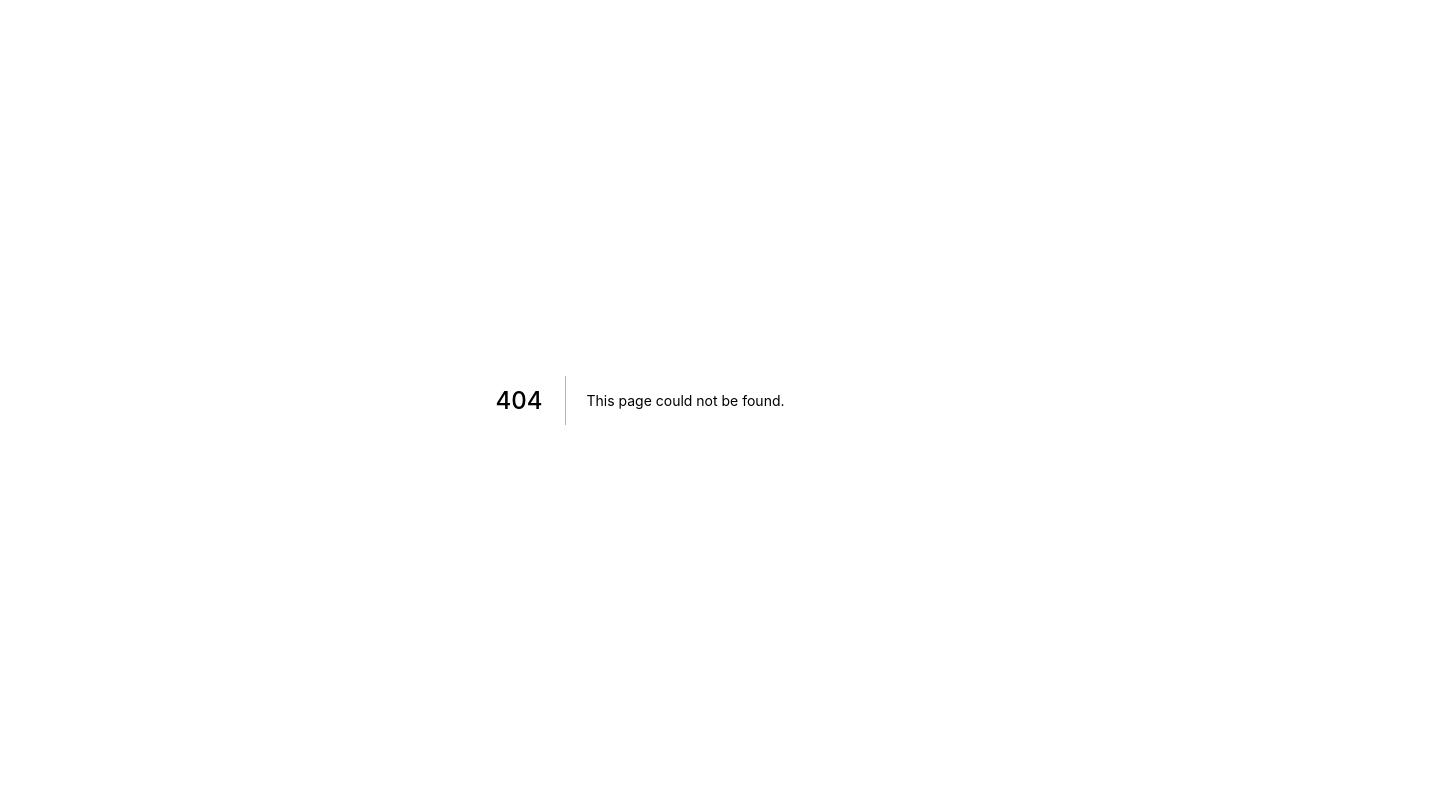
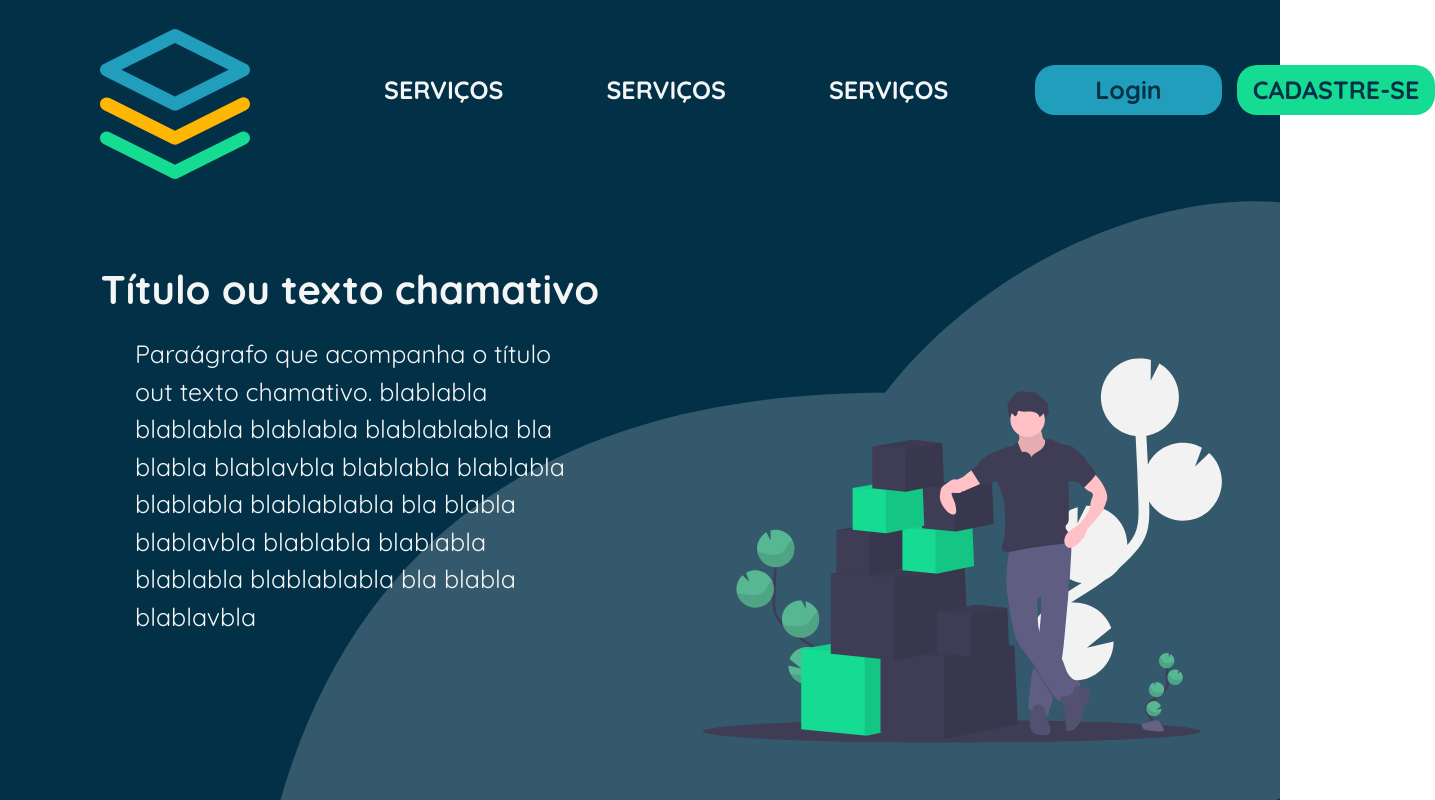
Before and after one commit to iigorcunha/open_wms_frontend, a Next.js app: page /home in a window 1280 px wide. Before the commit this address had no page. Shown: the whole page, 1435 px wide, since content can reach past the window. Built offline with nearby package versions, Linux system fonts and the light colour scheme.

Commit message:
create home page

```diff
--- /dev/null
+++ b/src/pages/home.tsx
@@ -0,0 +1,125 @@
+import {
+  Box,
+  Stack,
+  Text,
+  Image,
+  Flex,
+  HStack,
+  Button,
+} from '@chakra-ui/react';
+import Link from 'next/link';
+
+export default function Home(): JSX.Element {
+  return (
+    <Box
+      bg="main.darkBlue"
+      w="100vw"
+      h="100vh"
+      bgImage="url('/images/personBackground.svg')"
+      bgRepeat="no-repeat"
+      bgPosition="right bottom"
+      bgSize={1000}
+    >
+      <Flex px="100px" align="center" mb="80px">
+        <Image mt="29px" src="/images/wmsLogo.svg" width="150px" />
+        <HStack ml="118px" spacing="71px">
+          <Link href="/">
+            <Button
+              bg="transparent"
+              color="main.white"
+              fontWeight="bold"
+              fontSize="25px"
+              _hover={{
+                color: 'main.yellow',
+              }}
+              _active={{}}
+            >
+              SERVIÇOS
+            </Button>
+          </Link>
+
+          <Link href="/">
+            <Button
+              bg="transparent"
+              color="main.white"
+              fontWeight="bold"
+              fontSize="25px"
+              _hover={{
+                color: 'main.yellow',
+              }}
+              _active={{}}
+            >
+              SERVIÇOS
+            </Button>
+          </Link>
+
+          <Link href="/">
+            <Button
+              bg="transparent"
+              color="main.white"
+              fontWeight="bold"
+              fontSize="25px"
+              _hover={{
+                color: 'main.yellow',
+              }}
+              _active={{}}
+            >
+              SERVIÇOS
+            </Button>
+          </Link>
+
+          <HStack spacing="15px">
+            <Link href="/login">
+              <Button
+                borderRadius="20px"
+                color="main.darkBlue"
+                bg="main.blue"
+                fontSize="25px"
+                fontWeight="bold"
+                height="50px"
+                px="60px"
+                py="5px"
+                _hover={{}}
+                _active={{}}
+              >
+                Login
+              </Button>
+            </Link>
+
+            <Link href="/signup">
+              <Button
+                borderRadius="20px"
+                color="main.darkBlue"
+                bg="main.green"
+                fontSize="25px"
+                fontWeight="bold"
+                height="50px"
+                _hover={{}}
+                _active={{}}
+              >
+                CADASTRE-SE
+              </Button>
+            </Link>
+          </HStack>
+        </HStack>
+      </Flex>
+      <Stack
+        spacing={4}
+        color="main.white"
+        ml="100px"
+        maxW="500px"
+        align="center"
+      >
+        <Text fontSize={40} fontWeight="bold">
+          Título ou texto chamativo
+        </Text>
+        <Text fontSize={25} fontWeight="regular" maxW="430px">
+          Paraágrafo que acompanha o título out texto chamativo. blablabla
+          blablabla blablabla blablablabla bla blabla blablavbla blablabla
+          blablabla blablabla blablablabla bla blabla blablavbla blablabla
+          blablabla blablabla blablablabla bla blabla blablavbla
+        </Text>
+      </Stack>
+    </Box>
+  );
+}
```
Also changed, not shown: public/images/personBackground.svg (added).
